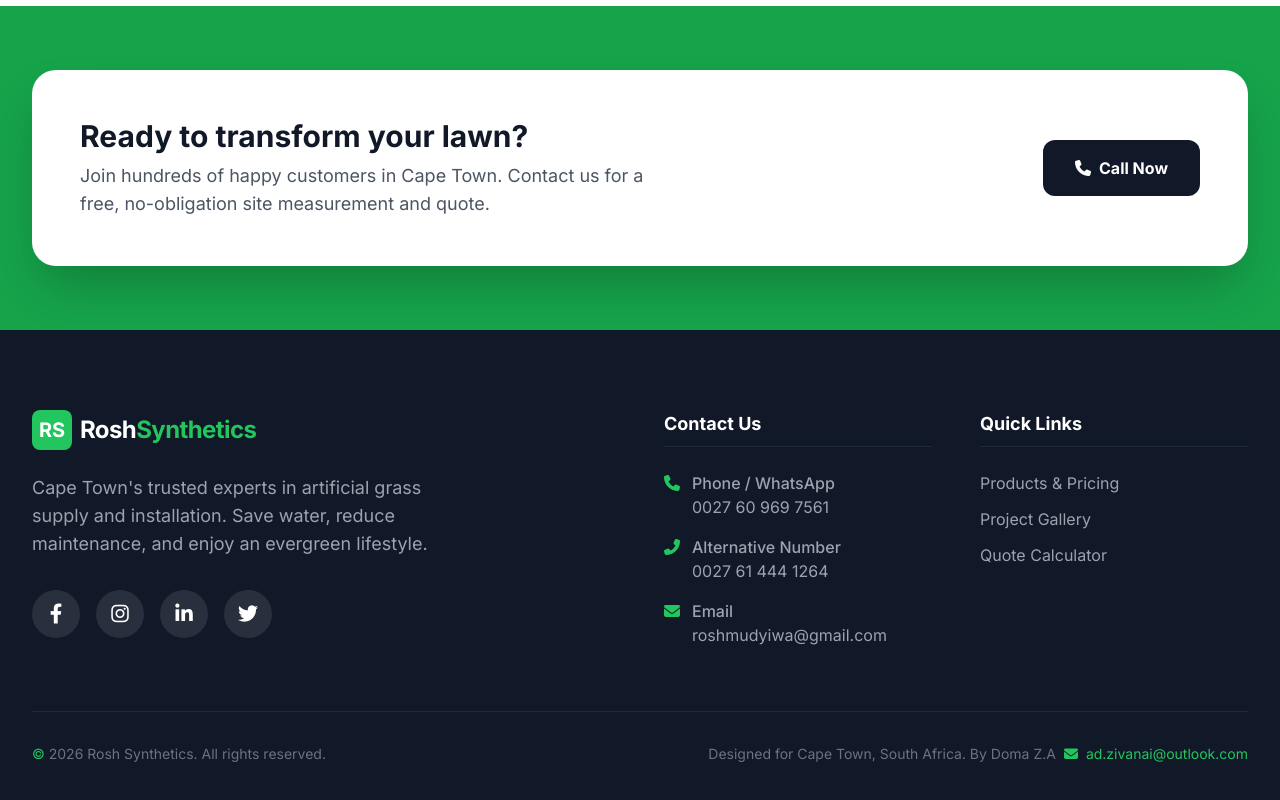
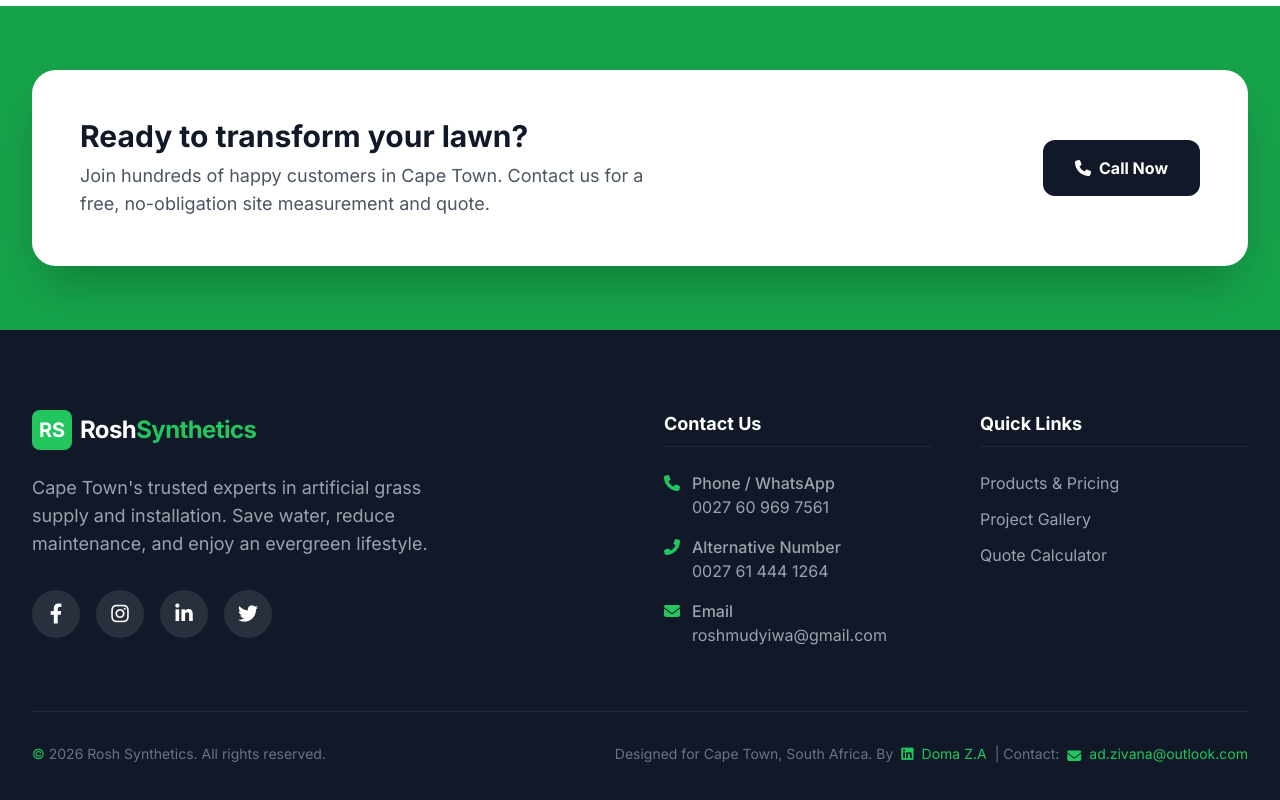
Before and after one commit to zivernay/rosh-synthetic-turfs, a website built with Vite: page index.html in a window 1280 px wide. Shown: the part 3573-4373 px from the top of the page. Built offline with nearby package versions, Linux system fonts and the light colour scheme.

Commit message:
Update dev contact info

```diff
--- a/index.html
+++ b/index.html
@@ -411,10 +411,15 @@
             <div class="border-t border-gray-800 pt-8 flex flex-col md:flex-row justify-between items-center gap-4 text-sm text-gray-500">
                 <p><span class="text-brand-500">&copy;</span> 2026 Rosh Synthetics. All rights reserved.</p>
                 <p class="flex items-center gap-2">
-                    <span>Designed for Cape Town, South Africa. By Doma Z.A</span>
-                    <a href="mailto:ad.zivanai@outlook.com" class="inline-flex items-center gap-2 text-brand-500 hover:text-white transition">
-                        <i class="fas fa-envelope"></i>
-                        <span>ad.zivanai@outlook.com</span>
+                    <span>Designed for Cape Town, South Africa. By </span>
+                    <a href="https://www.linkedin.com/in/zivanai" class="inline-flex items-center gap-2 text-brand-500 hover:text-white transition">
+                        <i class="fab fa-linkedin"></i>
+                        <span>Doma Z.A</span>
+                    </a>
+                    <span> | Contact: </span>
+                    <a href="mailto:ad.zivana@outlook.com" class="inline-flex items-center gap-2 text-brand-500 hover:text-white transition">
+                        <i class="fas fa-envelope mt-1"></i>
+                        <span>ad.zivana@outlook.com</span>
                     </a>
                 </p>
             </div>
```
